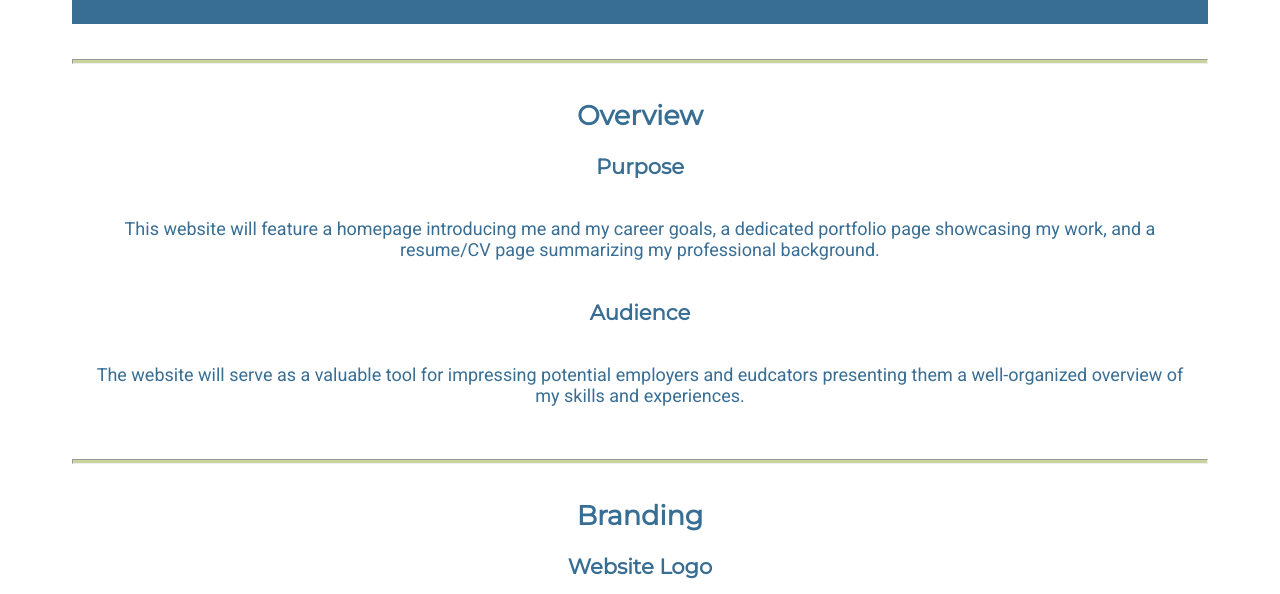
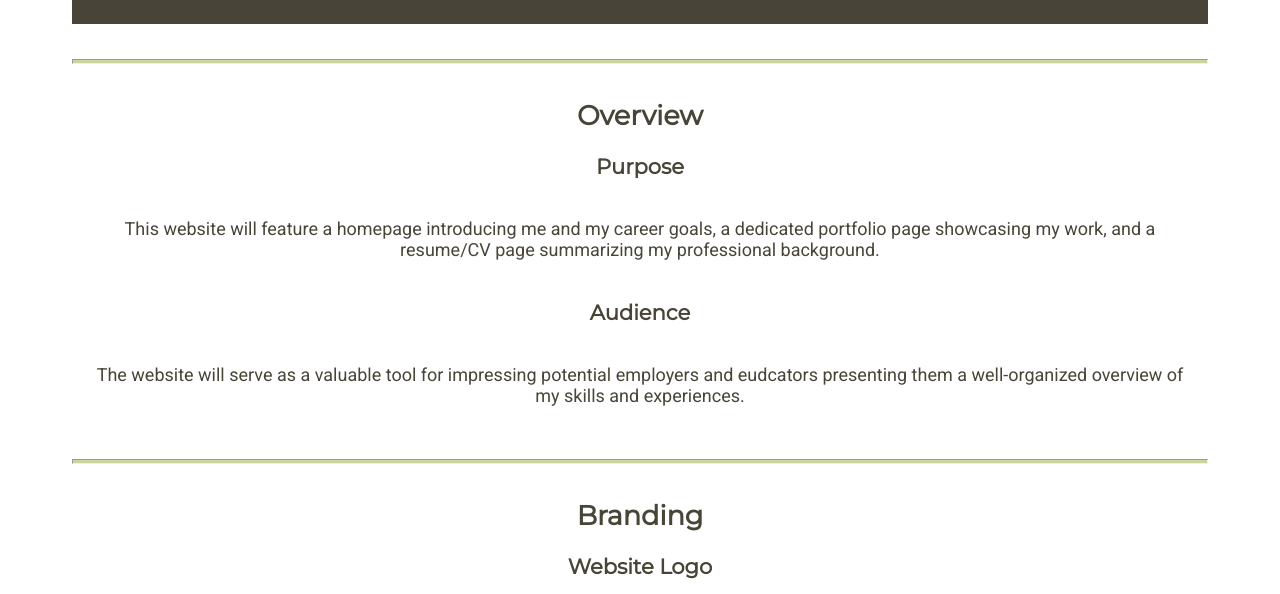
Before and after one commit to spencervarga/wdd130, a plain HTML site: page spencervarga/site-plan.html in a window 1280 px wide. Shown: the part 287-881 px from the top of the page. Drawn offline with Linux system fonts and the light colour scheme.

Commit message:
Personal Site Edits

```diff
--- a/spencervarga/styles/site-plan.css
+++ b/spencervarga/styles/site-plan.css
@@ -16,15 +16,15 @@ Fonts are separated by a | */
   --paragraph-font: Roboto,Helvetica, sans-serif;
 
   /* these colors below should be chosen from among your palette colors above */
-  --headline-color-on-white: #396E94;  /* headlines on a white background */
+  --headline-color-on-white: #484538;  /* headlines on a white background */
   --headline-color-on-color: white; /* headlines on a colored background */
-  --paragraph-color-on-white: #396E94; /* paragraph text on a white background */
-  --paragraph-color-on-color: white; /* paragraph text on a colored background */
-  --paragraph-background-color: #396E94  ;
-  --nav-link-color: #396E94;
-  --nav-background-color: #D4AC0D;
-  --nav-hover-link-color: white;
-  --nav-hover-background-color: #396E94;
+  --paragraph-color-on-white: #484538; /* paragraph text on a white background */
+  --paragraph-color-on-color: beige; /* paragraph text on a colored background */
+  --paragraph-background-color: #484538;
+  --nav-link-color: beige;
+  --nav-background-color: #484538;
+  --nav-hover-link-color: #652F15;
+  --nav-hover-background-color: white;
 }
 
 
```
